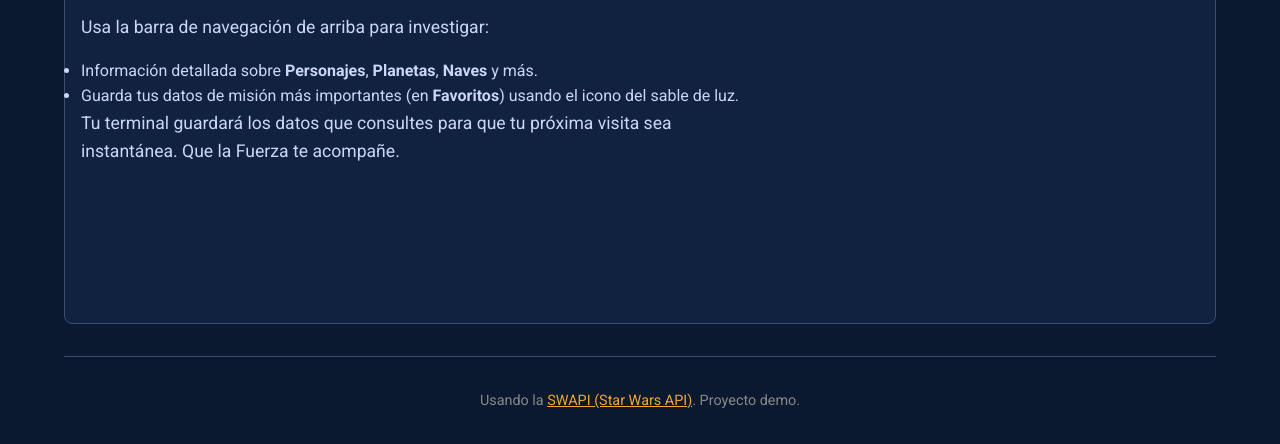
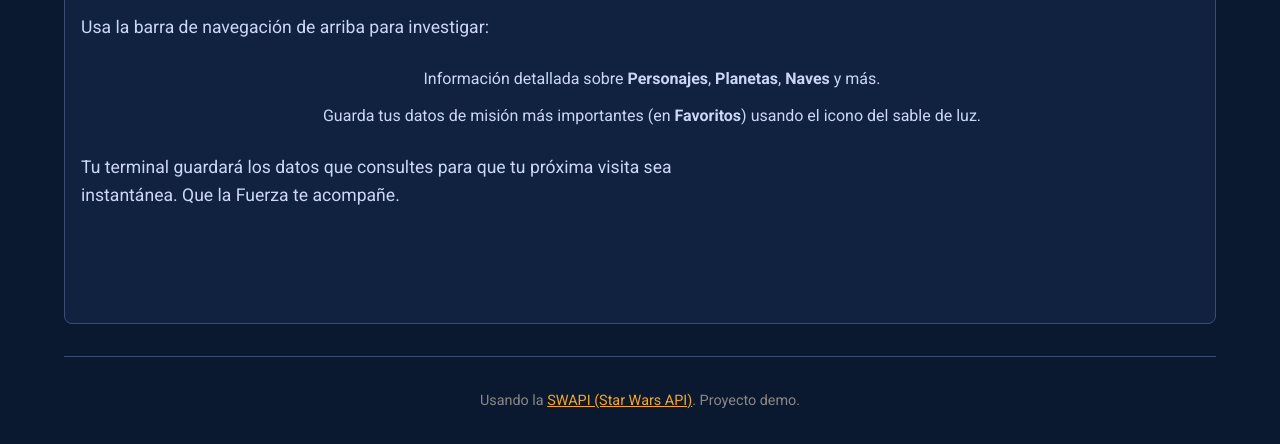
Before and after one commit to MCandela1/Project-StarWars, a website built with Vite: page index.html in a window 1280 px wide. Shown: the part 426-870 px from the top of the page. Built offline with nearby package versions, Linux system fonts and the light colour scheme.

Commit message:
centre la informacion de la pagina de inicio

```diff
--- a/src/main.js
+++ b/src/main.js
@@ -109,7 +109,7 @@ function renderHome() {
 
             <p>Usa la barra de navegación de arriba para investigar:</p>
 
-            <ul classclass="home-features-list">
+            <ul class="home-features-list">
                 <li>Información detallada sobre <strong>Personajes</strong>, <strong>Planetas</strong>, <strong>Naves</strong> y más.</li>
                 <li>Guarda tus datos de misión más importantes (en <strong>Favoritos</strong>) usando el icono del sable de luz.</li>
             </ul>
--- a/src/style.css
+++ b/src/style.css
@@ -106,7 +106,7 @@ body {
     list-style: none;
     margin: 1.5rem 0;
     padding-left: 1.5rem;
-    border-left: 3px solid var(--color-border);
+    text-align: center;
 }
 
 .home-features-list li {
```
